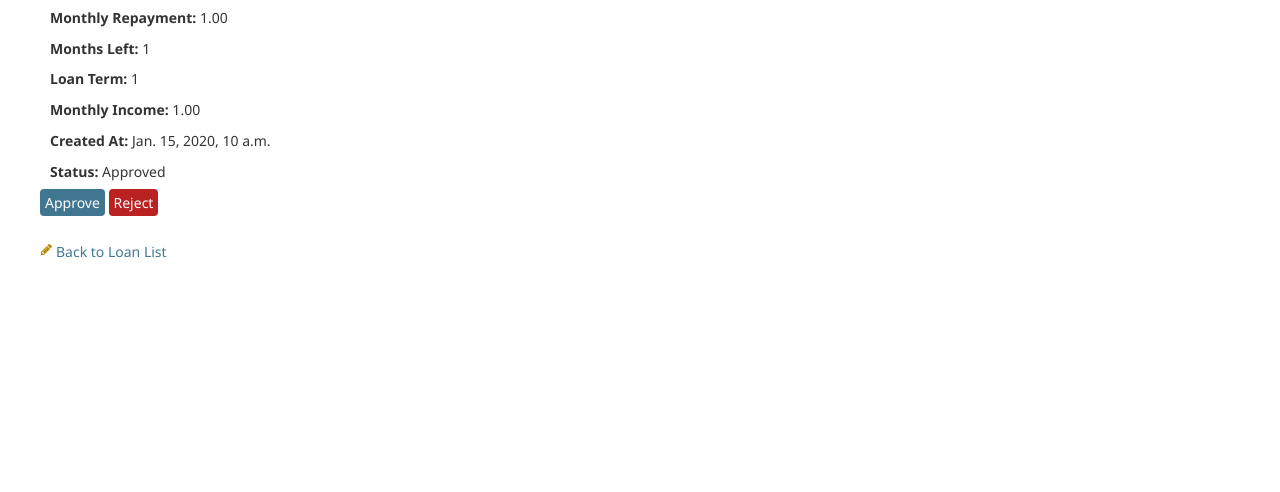
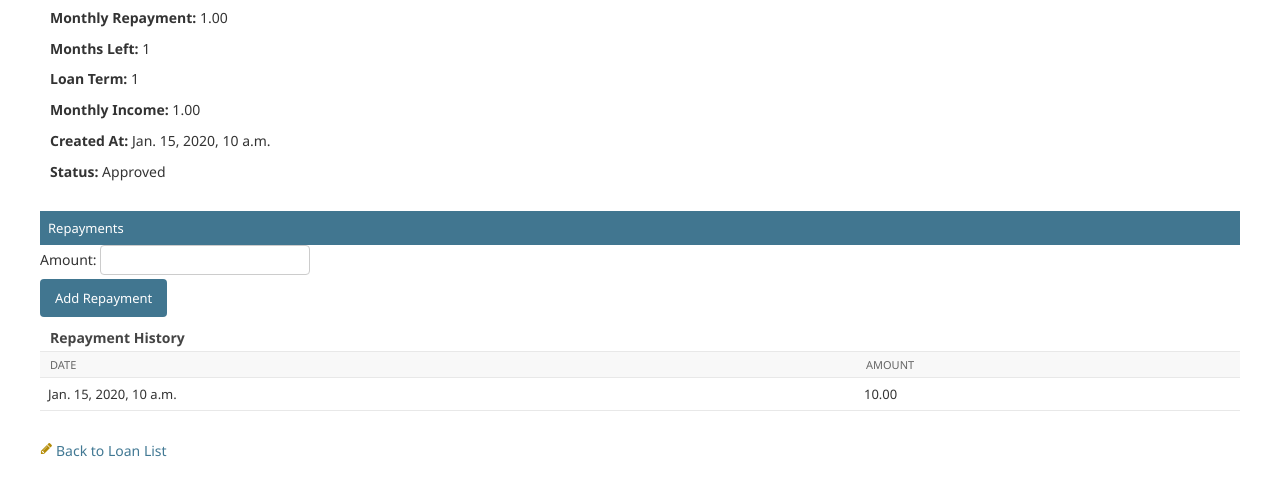
Before and after one commit to justinmcneal/NENA_AI_BACKEND, a Django app: template templates/admin/loans/loan_detail.html in a window 1280 px wide. Shown: the part 311-803 px from the top of the page. Before the commit the page ends 569 px from the top, so only its background shows below. Run offline with Django 5.2, Linux system fonts and the light colour scheme; tables that the repository leaves empty hold one stand-in row (values such as "Sample post"); the template is opened without the code that fills it: values that come from a table or form of the project are taken from there, most other values are stand-ins (such as "Sample title", 1, 10 or a date in 2020).

Commit message:
repayment

```diff
--- a/loans/models.py
+++ b/loans/models.py
@@ -1,12 +1,14 @@
 from django.db import models
 from django.conf import settings
 import uuid
+from decimal import Decimal
 
 class Loan(models.Model):
     STATUS_CHOICES = [
         ('PENDING', 'Pending'),
         ('APPROVED', 'Approved'),
         ('REJECTED', 'Rejected'),
+        ('COMPLETED', 'Completed'),
     ]
     user = models.ForeignKey(settings.AUTH_USER_MODEL, on_delete=models.CASCADE, related_name="loans")
     loan_code = models.CharField(max_length=12, unique=True, editable=False)
@@ -52,7 +54,7 @@ class Loan(models.Model):
         user_loans = self.user.loans.all()
         has_pending = any(loan.status == 'PENDING' for loan in user_loans)
         has_active = any(loan.status == 'APPROVED' and loan.months_left > 0 for loan in user_loans)
-        has_completed = any(loan.status == 'APPROVED' and loan.months_left == 0 for loan in user_loans)
+        has_completed = any(loan.status == 'COMPLETED' for loan in user_loans)
 
         if has_pending:
             self.user.loan_status = 'PENDING'
@@ -66,5 +68,34 @@ class Loan(models.Model):
         # Save the updated user loan_status
         self.user.save(update_fields=['income', 'loan_status'])
 
+    def add_repayment(self, amount):
+        if self.status != 'APPROVED':
+            raise Exception("Repayments can only be added to approved loans.")
+
+        amount = Decimal(amount)
+        self.amount_payable -= amount
+
+        # Recalculate months_left
+        if self.monthly_repayment > 0:
+            self.months_left = int(self.amount_payable / self.monthly_repayment)
+        else:
+            self.months_left = 0
+
+        if self.amount_payable <= 0:
+            self.amount_payable = 0
+            self.months_left = 0
+            self.status = 'COMPLETED'
+
+        Repayment.objects.create(loan=self, amount=amount)
+        self.save()
+
     def __str__(self):
         return f"{self.loan_code} ({self.user})"
+
+class Repayment(models.Model):
+    loan = models.ForeignKey(Loan, on_delete=models.CASCADE, related_name='repayments')
+    amount = models.DecimalField(max_digits=12, decimal_places=2)
+    payment_date = models.DateTimeField(auto_now_add=True)
+
+    def __str__(self):
+        return f"Repayment of {self.amount} for loan {self.loan.loan_code}"
--- a/loans/urls.py
+++ b/loans/urls.py
@@ -4,4 +4,5 @@ from . import views
 urlpatterns = [
     path("apply-loan/", views.ApplyLoanView.as_view(), name="apply-loan"),
     path('verify/<int:loan_id>/<str:action>/', views.verify_loan, name='verify_loan'),
+    path('repayment/<int:loan_id>/', views.add_repayment_view, name='add_repayment'),
 ]
--- a/templates/admin/loans/loan_detail.html
+++ b/templates/admin/loans/loan_detail.html
@@ -17,9 +17,49 @@
         <p><strong>Created At:</strong> {{ loan.created_at }}</p>
         <p><strong>Status:</strong> {{ loan.get_status_display }}</p>
         <div class="submit-row">
+            {% if loan.status == 'PENDING' %}
             <a href="{% url 'verify_loan' loan.id 'approve' %}" class="button">Approve</a>
             <a href="{% url 'verify_loan' loan.id 'reject' %}" class="button" style="background-color: #ba2121;">Reject</a>
+            {% endif %}
         </div>
+    </div>
+
+    <div class="module">
+        <h2>Repayments</h2>
+        {% if loan.status == 'APPROVED' %}
+        <form action="{% url 'add_repayment' loan.id %}" method="post">
+            {% csrf_token %}
+            <div class="form-row">
+                <label for="amount">Amount:</label>
+                <input type="number" name="amount" step="0.01" required>
+            </div>
+            <div class="submit-row">
+                <input type="submit" value="Add Repayment">
+            </div>
+        </form>
+        {% endif %}
+
+        <h3>Repayment History</h3>
+        <table style="width: 100%;">
+            <thead>
+                <tr>
+                    <th>Date</th>
+                    <th>Amount</th>
+                </tr>
+            </thead>
+            <tbody>
+                {% for repayment in loan.repayments.all %}
+                <tr>
+                    <td>{{ repayment.payment_date }}</td>
+                    <td>{{ repayment.amount }}</td>
+                </tr>
+                {% empty %}
+                <tr>
+                    <td colspan="2">No repayments yet.</td>
+                </tr>
+                {% endfor %}
+            </tbody>
+        </table>
     </div>
 
     <div class="submit-row">
```
Also changed, not shown: loans/admin.py (+7 -1 lines), loans/views.py (+14 -0 lines), loans/migrations/0005_alter_loan_status_repayment.py (added).
